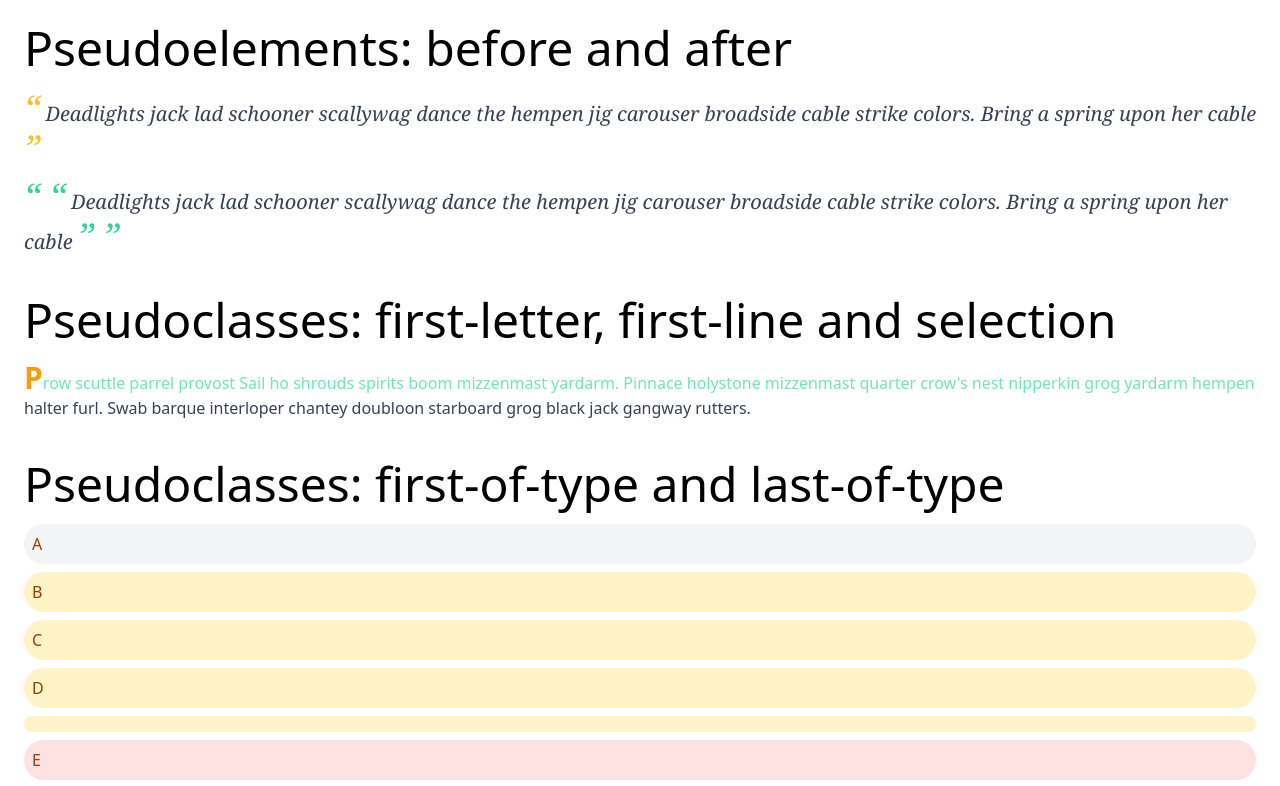
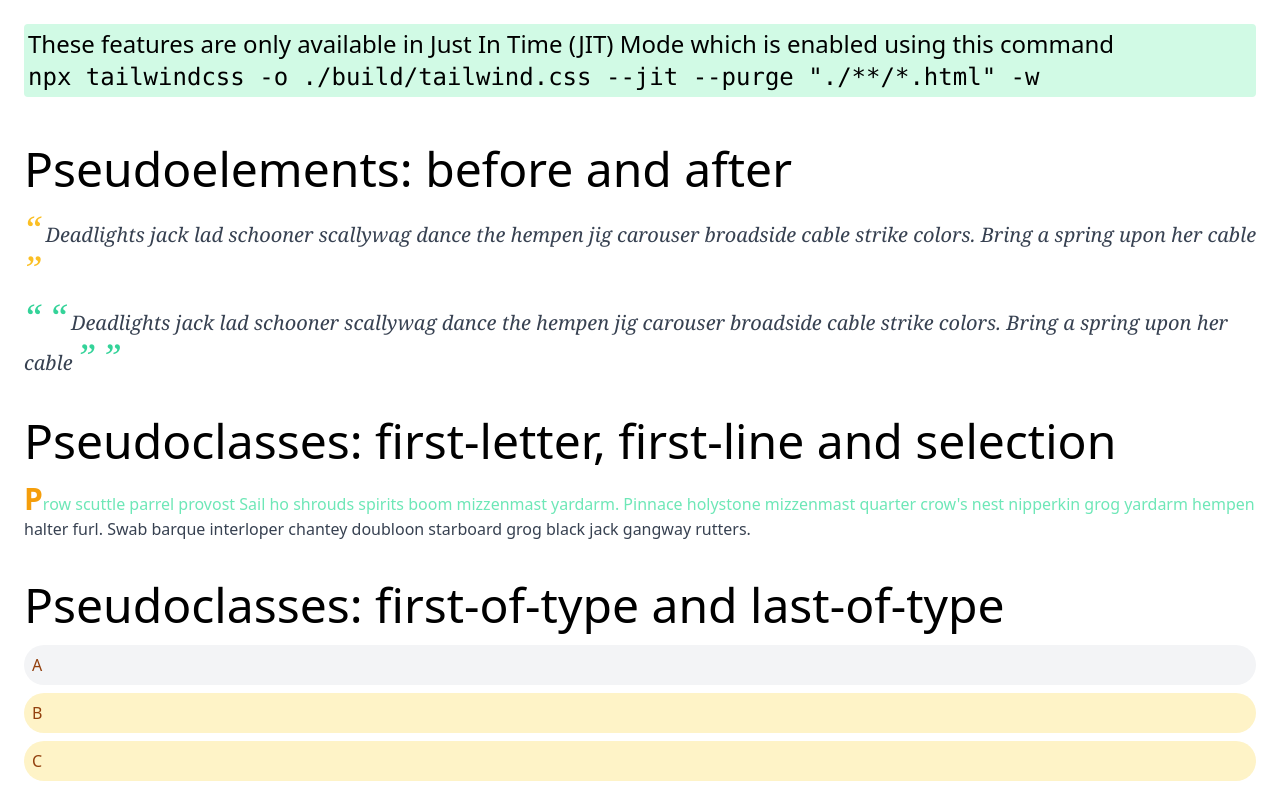
Before and after one commit to d3vkk/tailwindcss-2-transition, a plain HTML site: page pseudo-classes/index.html in a window 1280 px wide. Shown: the top 786 px of the page. Drawn offline with Linux system fonts and the light colour scheme.

Commit message:
docs: Add just in time disclaimer

```diff
--- a/pseudo-classes/index.html
+++ b/pseudo-classes/index.html
@@ -8,6 +8,10 @@
         <link rel="stylesheet" href="./build/tailwind.css">
     </head>
     <body class="m-6">
+        <p class="text-2xl mb-12 rounded bg-green-100 p-1">These features are only available in Just In Time (JIT) Mode
+            which is enabled using this command <br>
+            <code>npx tailwindcss -o ./build/tailwind.css --jit --purge "./**/*.html" -w</code>
+        </P>
         <section class="mb-10">
             <h1 class="text-5xl mb-4">Pseudoelements: before and after</h1>
             <!-- Pseudoelements: Before and After - For text without spaces -->
```
Also changed, not shown: pseudo-classes/build/tailwind.css.
